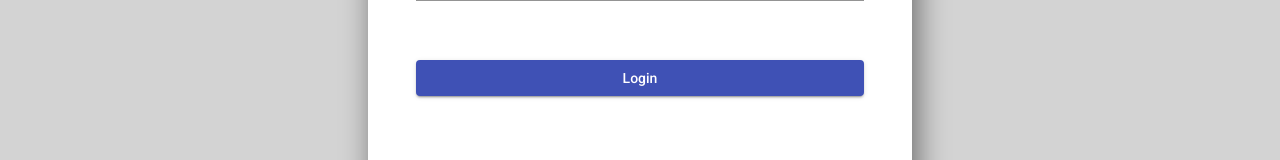
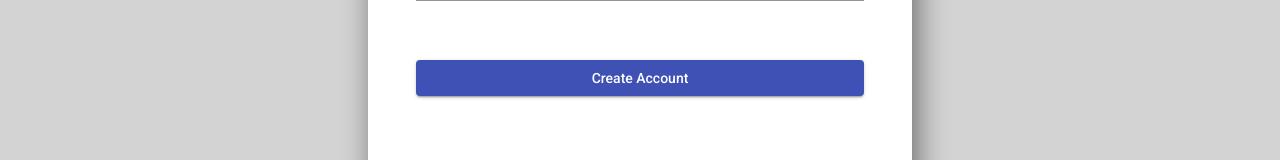
Before and after one commit to Mpb0406/recipy-angular-fe, an Angular app in the folder frontend/: page /signup in a window 1280 px wide. Shown: the part 479-639 px from the top of the page. Built offline with nearby package versions, Linux system fonts and the light colour scheme.

Commit message:
Added signup service to signup form

```diff
--- a/frontend/src/app/signup/signup.component.html
+++ b/frontend/src/app/signup/signup.component.html
@@ -1,5 +1,5 @@
 <section>
-  <form [formGroup]="signupForm">
+  <form [formGroup]="signupForm" (ngSubmit)="register(signupForm)">
     <h1>Create Account</h1>
     <div class="form-inputs">
       <mat-form-field appearance="standard">
@@ -15,7 +15,9 @@
         <input matInput type="password" formControlName="password" />
       </mat-form-field>
     </div>
-    <button mat-raised-button color="primary" type="submit">Login</button>
+    <button mat-raised-button color="primary" type="submit">
+      Create Account
+    </button>
     <div class="register-container">
       <p>Have an account?</p>
       <a routerLink="/login">Login</a>
```
